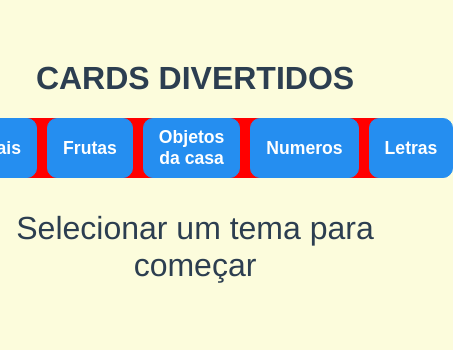
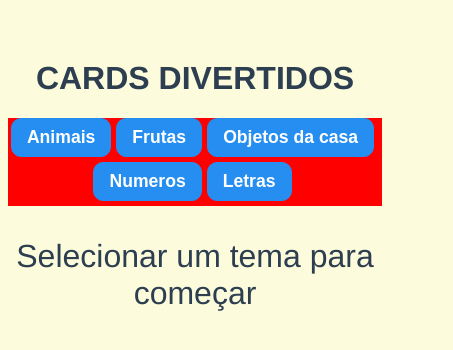
Before and after one commit to Ricardomjr-10/appCrianca, a Vue app: page / in a window 390 px wide. Shown: the top 350 px of the page, 453 px wide, since content can reach past the window. Built offline with nearby package versions, Linux system fonts and the light colour scheme.

Commit message:
estilizando displa 480px

```diff
--- a/src/components/AppCrianca.vue
+++ b/src/components/AppCrianca.vue
@@ -125,6 +125,12 @@ h1 {
 @media  (max-width:480px) {
     .tema-escolha {
         background-color: red;
+        display:block;
+    }
+
+    .tema-escolha button {
+      margin-right: 5px;
+      margin-bottom: 5px;
     }
 }
 </style>
```
